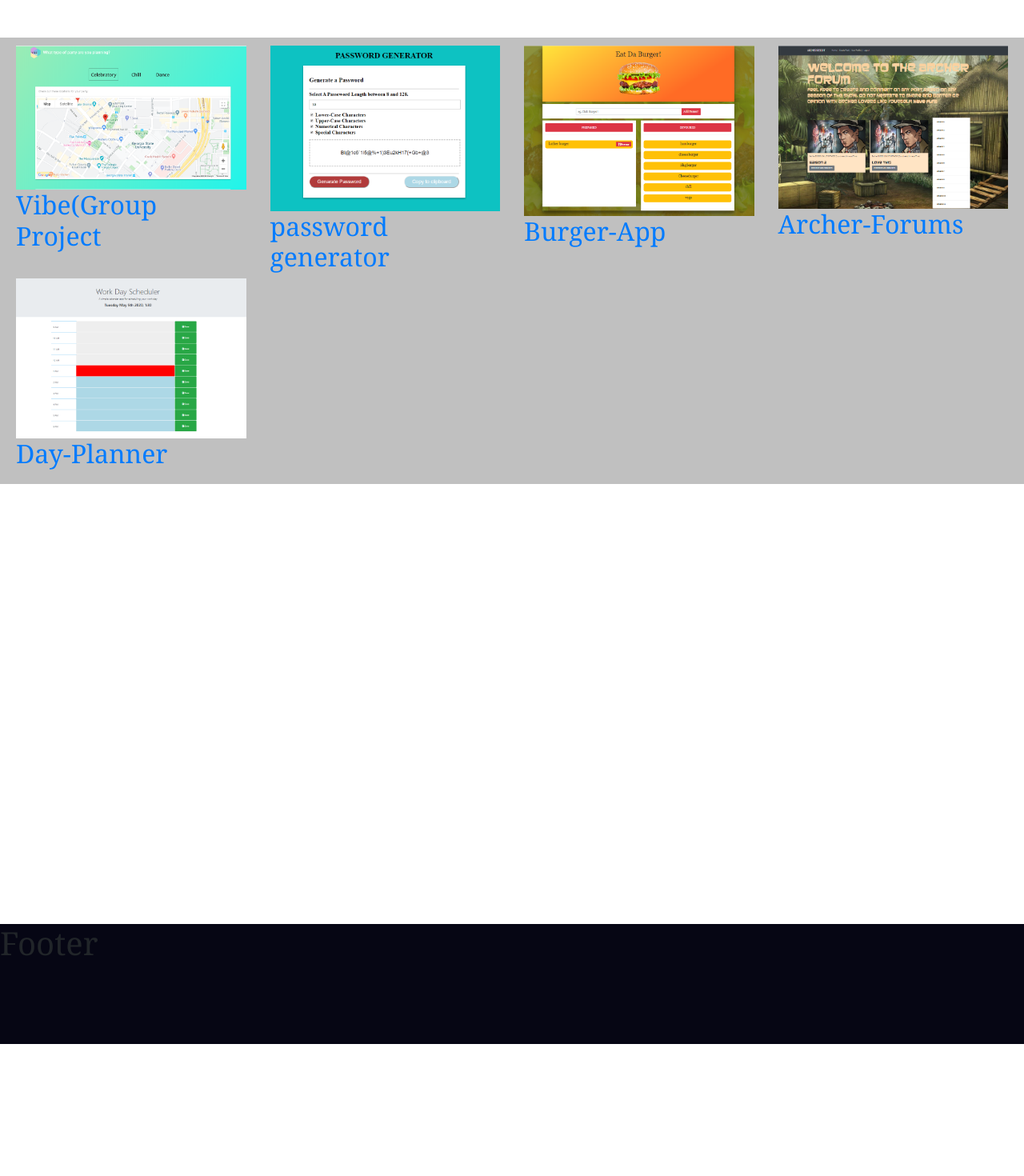
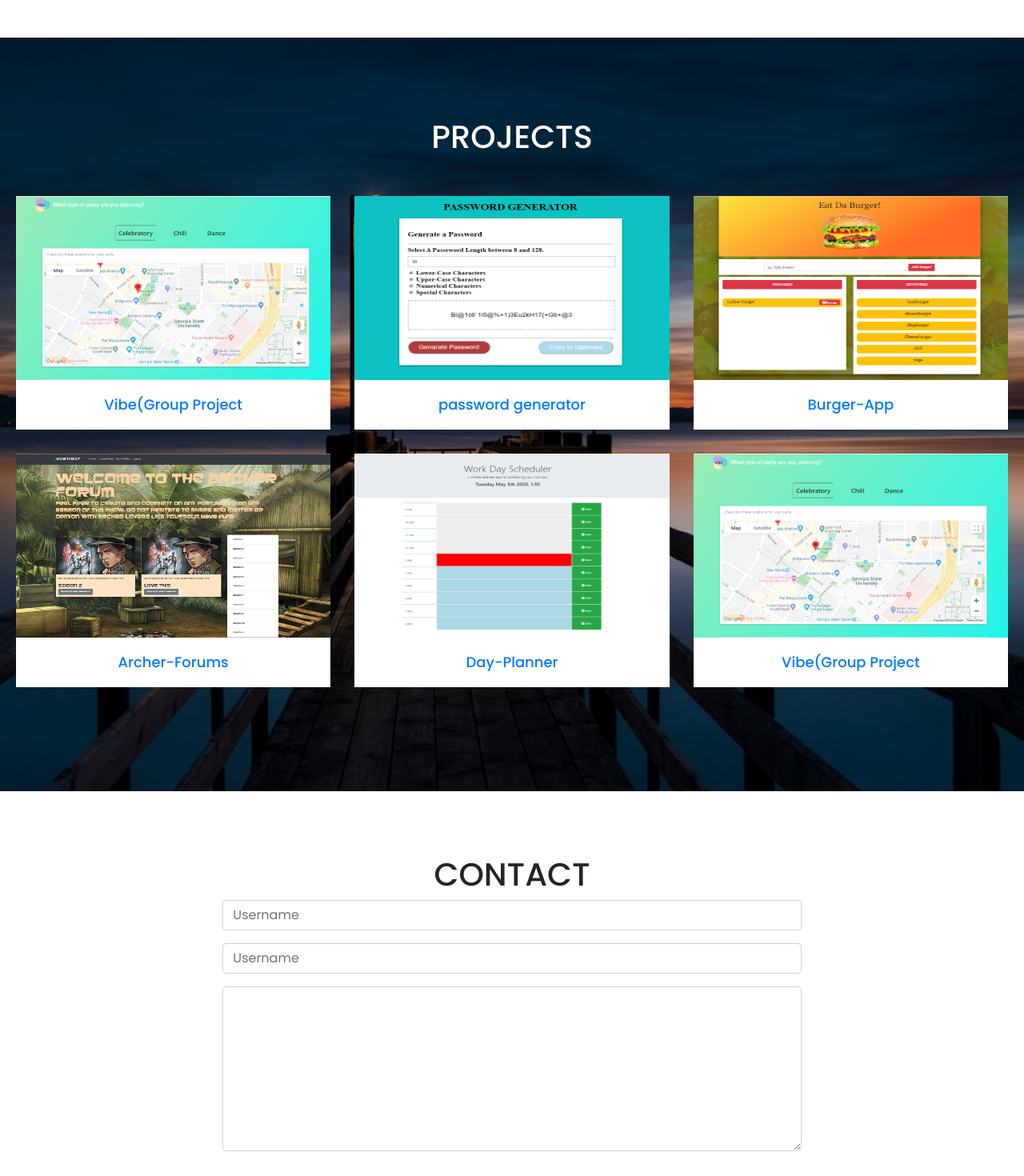
Before and after one commit to Giselesoubeiga/React-Portfolio, a React (Create React App) app: page / in a window 1280 px wide. Shown: the part 1040-2510 px from the top of the page at 80% size. Before the commit the page ends 2345 px from the top, so only its background shows below. Built offline with nearby package versions, Linux system fonts and the light colour scheme.

Commit message:
style and contact content added

```diff
--- a/package.json
+++ b/package.json
@@ -8,6 +8,7 @@
     "@testing-library/user-event": "^7.2.1",
     "react": "^16.13.1",
     "react-dom": "^16.13.1",
+    "react-parallax": "^3.0.3",
     "react-scripts": "3.4.1"
   },
   "scripts": {
--- a/src/App.css
+++ b/src/App.css
@@ -1,6 +1,9 @@
+*{
+   font-family: 'Poppins', sans-serif;
+}
 body{
 
-    font-family:  Georgia, 'Times New Roman', Times, serif;
+    /* font-family:  Georgia, 'Times New Roman', Times, serif; */
     /* font-family: 'Poppins', sans-serif; */
 }
 .topHeader{
@@ -72,7 +75,7 @@ body{
 
 .portfolio{
   display: flex;
-  padding: 10px 20px;
+  padding: 100px 20px;
   align-items: center;
   margin-top: 50px;
   min-height: 500px;
@@ -81,6 +84,10 @@ body{
 
 .contact{
   min-height: 500px;
+  padding: 50px 20px;
+  align-items: center;
+  margin-top: 30px;
+  min-height: 500px;
   /* background: aliceblue; */
 }
 
@@ -88,3 +95,34 @@ body{
   min-height: 150px;
   background-color: rgb(6, 6, 20);
 }
+
+.projectCard{
+  min-height: 250px;
+  margin-bottom: 30px;
+  background: white;
+}
+.projectCard img{
+  height:230px;
+  width:100%
+}
+
+.projectTitle{
+  padding:20px;
+  font-size: 18px;
+  text-align:center;
+}
+
+.portfoliotTitle{
+  color: white;
+  text-align:center;
+  margin-bottom:50px;
+}
+
+
+.contact{
+
+}
+
+.contact h1{
+  text-align: center;
+}
--- a/src/components/Container.js
+++ b/src/components/Container.js
@@ -1,9 +1,11 @@
 import React from "react";
+import { Parallax, Background } from 'react-parallax';
+import imgbg from "./../paralaxbg.jpg"
+
 import profil from "./../profil.jpg"
 import github from "./../git.PNG"
 import linkedin from "./../link.PNG"
 import gmail from "./../gmail2.png"
-
 import vibe from "./../Vibe.PNG"
 import passwordgenerator from "./../Passwordgenerator.PNG"
 import daypalanner from "./../Workdayscheduler.PNG"
@@ -22,6 +24,7 @@ import archer from "./../archer.PNG"
               {id:4,name:"Burger-App",img:burger,githublink:"https://github.com/",link:"https://github.com/"},
               {id:4,name:"Archer-Forums",img:archer,githublink:"https://github.com/",link:"https://github.com/"},
               {id:4,name:"Day-Planner",img:daypalanner,githublink:"https://github.com/",link:"https://github.com/"},
+              {id:2,name:"Vibe(Group Project",img:vibe,githublink:"https://github.com/",link:"https://github.com/"},
             //
             ]
           }
@@ -51,7 +54,7 @@ import archer from "./../archer.PNG"
 
                           </div>
 
-                          <div className="col-lg-9">
+                          <div className="col-lg-8">
                               <a href="#"><img className=" img-fluid github" src={github} /></a>
 
                               <a href="#"><img className="img-fluid linkedin" src={linkedin} /></a>
@@ -63,13 +66,22 @@ import archer from "./../archer.PNG"
 
                       </div>
                   </div>
-                  <div className="portfolio">
-                      <div className="row">
+
+
+
+
+                  <div className="portfolio" style={{background:`url(${imgbg})`,backgroundSize:"cover",backgroundPosition:"center"}}>
+
+
+                      <div className="row ">
+                        <div className="col-lg-12">
+                            <h1 className="portfoliotTitle">PROJECTS</h1>
+                        </div>
                           {this.state.projects.map((imagelement)=>{
-                             return(<div className="col-lg-3">
+                             return(<div className="col-lg-4">
                               <div className="projectCard">
                               <a href={imagelement.link}><img className="img-fluid projectImage" src={imagelement.img} /></a>
-                          <h2><a href={imagelement.link}>{imagelement.name}</a></h2>
+                          <h2 className="projectTitle"><a href={imagelement.link}>{imagelement.name}</a></h2>
                               </div>
 
                              </div>)
@@ -77,9 +89,30 @@ import archer from "./../archer.PNG"
 
 
                       </div>
+
                   </div>
 
-                  <div className="contact"></div>
+                  <div className="contact container">
+                  <div className="row justify-content-md-center">
+                    <div className="col-lg-12">
+                    <h1>CONTACT</h1>
+                    </div>
+                     <div className="col-lg-8 ">
+                     <form>
+                     <div className="form-group">
+                        <input type="text" className="form-control" placeholder="Username"/>
+                     </div>
+                     <div className="form-group">
+                        <input type="text" className="form-control" placeholder="Username"/>
+                     </div>
+                     <div className="form-group">
+                       <textarea className="form-control" rows="8">
+                       </textarea>
+                     </div>
+                     </form>
+                    </div>
+                  </div>
+                  </div>
               </div>
           )
       }
```
Also changed, not shown: src/paralaxbg.jpg (added), 1 other file (tests, documents, lock files or other folders).
